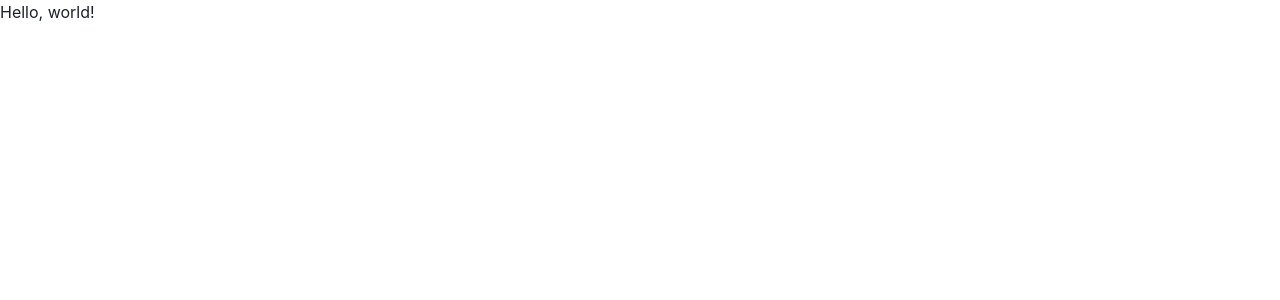
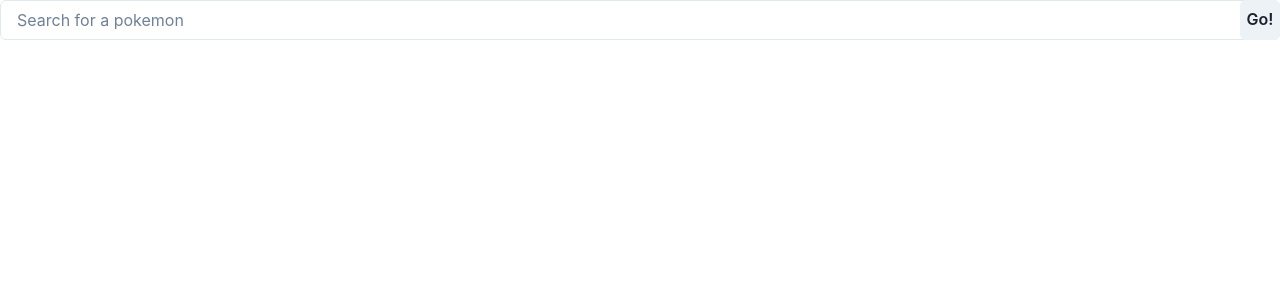
Before and after one commit to devonna-dev/pokeapp, a React (Create React App) app: page / in a window 1280 px wide. Shown: the top 300 px of the page. Built offline with nearby package versions, Linux system fonts and the light colour scheme.

Commit message:
Add input and functionality to search bar

```diff
--- a/src/App.tsx
+++ b/src/App.tsx
@@ -3,11 +3,12 @@ import {
   ChakraProvider,
   theme,
 } from "@chakra-ui/react"
+import { PokeInput } from "./components/PokeInput"
 
 export const App = () => (
   <ChakraProvider theme={theme}>
     <div>
-      <h1>Hello, world!</h1>
+      <PokeInput />
     </div>
   </ChakraProvider>
 )
--- /dev/null
+++ b/src/components/PokeInput.tsx
@@ -0,0 +1,30 @@
+import { Button, Input, InputGroup, InputRightElement } from "@chakra-ui/react";
+import { useState } from "react";
+
+
+export const PokeInput = () => {
+    const [pokemon, setPokemon] = useState('');
+
+    const onChange = (event: React.ChangeEvent<HTMLInputElement>) => {
+        setPokemon(event.target.value)
+    }
+
+    const fetchPokemon = async () => {
+        const searchedPoke = await fetch(`https://pokeapi.co/api/v2/pokemon/${pokemon}`)
+        const pokeJson = await searchedPoke.json()
+        console.log(pokeJson)
+    }
+
+    return (
+        <div className="todo-input">
+            <InputGroup>
+                <Input placeholder="Search for a pokemon" value={pokemon} onChange={onChange} />;
+                <InputRightElement>
+                    <Button onClick={fetchPokemon}>
+                        Go!
+                    </Button>
+                </InputRightElement>
+            </InputGroup>
+        </div>
+    );
+};
```
